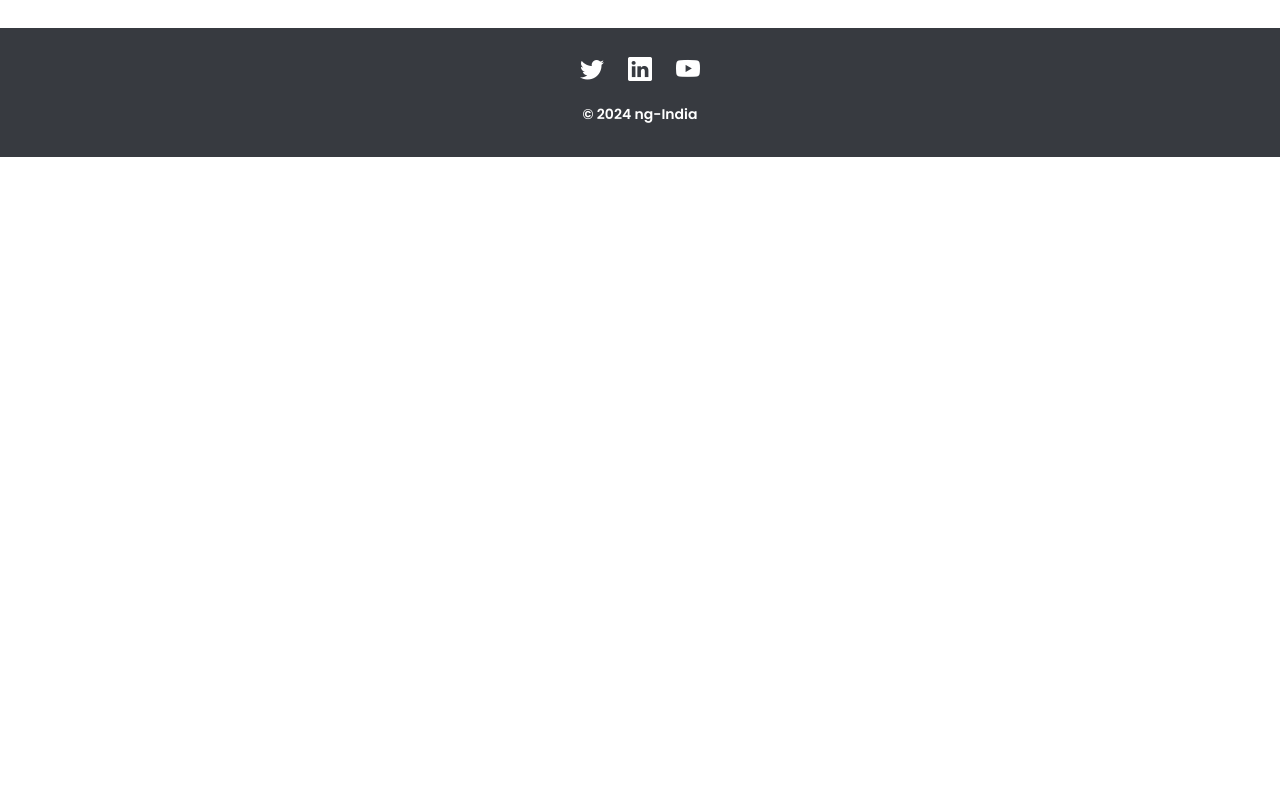
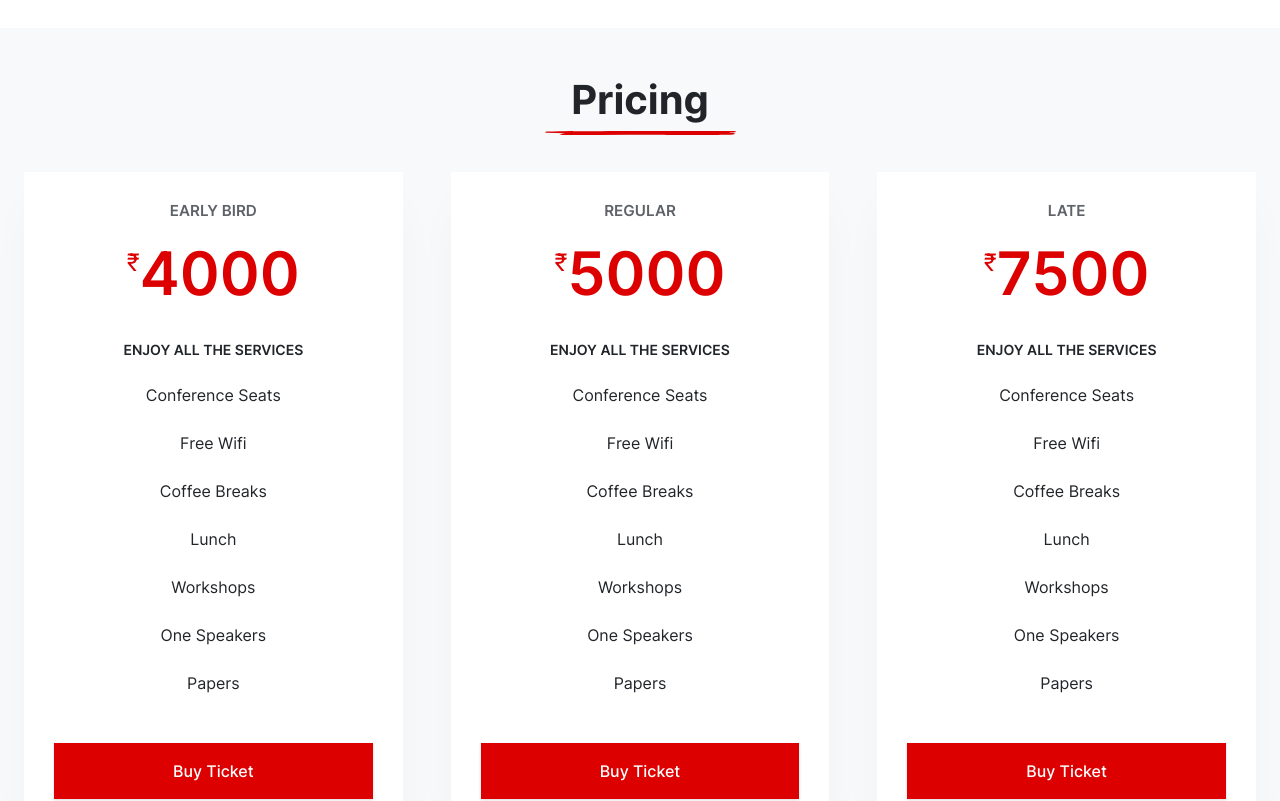
Before and after one commit to debugmodedotnet/ngindia2025, an Angular app: page /home in a window 1280 px wide. Shown: the part 4580-5381 px from the top of the page. Before the commit the page ends 4737 px from the top, so only its background shows below. Built offline with nearby package versions, Linux system fonts and the light colour scheme.

Commit message:
Added Pricing

```diff
--- a/src/app/components/home/home.component.html
+++ b/src/app/components/home/home.component.html
@@ -5,3 +5,5 @@
 <app-agenda />
 
 <app-venue />
+
+<app-pricing />
--- a/src/app/components/home/home.component.ts
+++ b/src/app/components/home/home.component.ts
@@ -3,11 +3,12 @@ import { HeroComponent } from "../hero/hero.component";
 import { SpeakersComponent } from "../speakers/speakers.component";
 import { AgendaComponent } from "../agenda/agenda.component";
 import { VenueComponent } from "../venue/venue.component";
+import { PricingComponent } from "../pricing/pricing.component";
 
 @Component({
   selector: 'app-home',
   standalone: true,
-  imports: [HeroComponent, SpeakersComponent, AgendaComponent, VenueComponent],
+  imports: [HeroComponent, SpeakersComponent, AgendaComponent, VenueComponent, PricingComponent],
   templateUrl: './home.component.html',
   styleUrl: './home.component.scss'
 })
--- /dev/null
+++ b/src/app/components/pricing/pricing.component.html
@@ -0,0 +1,94 @@
+<section class="pricing-section py-5 nmc-bg-light">
+  <div class="container-boxed">
+    <div class="text-center heading mb-5">
+      <h2 class="mb-4 text-bottom-line position-relative">Pricing</h2>
+    </div>
+
+    <div class="row g-5">
+      <div class="col-md-4">
+        <div class="pricing-table">
+          <div class="text-center">
+            <h2 class="nmc-medium-grey font-15 fw-semibold text-uppercase">
+              Early Bird
+            </h2>
+            <span class="price d-block">
+              <sup>₹</sup> <span class="number">4000</span>
+            </span>
+
+            <h3 class="font-14 text-uppercase fw-semibold my-4">
+              Enjoy All The Services
+            </h3>
+
+            <ul class="pricing-text mb-5">
+              <li class="mb-4">Conference Seats</li>
+              <li class="mb-4">Free Wifi</li>
+              <li class="mb-4">Coffee Breaks</li>
+              <li class="mb-4">Lunch</li>
+              <li class="mb-4">Workshops</li>
+              <li class="mb-4">One Speakers</li>
+              <li class="mb-4">Papers</li>
+            </ul>
+
+            <a href="#" class="nmc-btn-primary h-auto px-2 py-3">Buy Ticket</a>
+          </div>
+        </div>
+      </div>
+      <div class="col-md-4">
+        <div class="pricing-table">
+          <div class="text-center">
+            <h2 class="nmc-medium-grey font-15 fw-semibold text-uppercase">
+              Regular
+            </h2>
+            <span class="price d-block">
+              <sup>₹</sup> <span class="number">5000</span>
+            </span>
+
+            <h3 class="font-14 text-uppercase fw-semibold my-4">
+              Enjoy All The Services
+            </h3>
+
+            <ul class="pricing-text mb-5">
+              <li class="mb-4">Conference Seats</li>
+              <li class="mb-4">Free Wifi</li>
+              <li class="mb-4">Coffee Breaks</li>
+              <li class="mb-4">Lunch</li>
+              <li class="mb-4">Workshops</li>
+              <li class="mb-4">One Speakers</li>
+              <li class="mb-4">Papers</li>
+            </ul>
+
+            <a href="#" class="nmc-btn-primary h-auto px-2 py-3">Buy Ticket</a>
+          </div>
+        </div>
+      </div>
+      <div class="col-md-4">
+        <div class="pricing-table">
+          <div class="text-center">
+            <h2 class="nmc-medium-grey font-15 fw-semibold text-uppercase">
+              Late
+            </h2>
+            <span class="price d-block">
+              <sup>₹</sup> <span class="number">7500</span>
+            </span>
+
+            <h3 class="font-14 text-uppercase fw-semibold my-4">
+              Enjoy All The Services
+            </h3>
+
+            <ul class="pricing-text mb-5">
+              <li class="mb-4">Conference Seats</li>
+              <li class="mb-4">Free Wifi</li>
+              <li class="mb-4">Coffee Breaks</li>
+              <li class="mb-4">Lunch</li>
+              <li class="mb-4">Workshops</li>
+              <li class="mb-4">One Speakers</li>
+              <li class="mb-4">Papers</li>
+            </ul>
+
+            <a href="#" class="nmc-btn-primary h-auto px-2 py-3">Buy Ticket</a>
+          </div>
+        </div>
+      </div>
+    </div>
+  </div>
+</section>
--- /dev/null
+++ b/src/app/components/pricing/pricing.component.scss
@@ -0,0 +1,44 @@
+@use "../../styles/variables" as *;
+
+.pricing-section {
+    //border-top: 1px solid #ccc;
+
+    .heading {
+        h2 {
+            font-size: 40px;
+            font-weight: 700;
+        }
+    }
+
+    .pricing-table {
+        padding: 30px;
+        background: $nmc-white;
+        -webkit-box-shadow: 0px 24px 48px -13px rgba(0, 0, 0, 0.05);
+        -moz-box-shadow: 0px 24px 48px -13px rgba(0, 0, 0, 0.05);
+        box-shadow: 0px 24px 48px -13px rgba(0, 0, 0, 0.05);
+        transition: ease all .3s;
+        position: relative;
+
+        .price {
+            sup {
+                font-size: 24px;
+                top: -1em;
+                color: $nmc-primary;
+            }
+
+            .number {
+                font-size: 60px;
+                font-weight: 600;
+                color: $nmc-primary;
+            }
+        }
+
+        &:hover,
+        &:focus {
+            -webkit-box-shadow: 0px 24px 48px -13px rgba(0, 0, 0, 0.11);
+            -moz-box-shadow: 0px 24px 48px -13px rgba(0, 0, 0, 0.11);
+            box-shadow: 0px 24px 48px -13px rgba(0, 0, 0, 0.11);
+        }
+
+    }
+}
--- a/src/app/components/venue/venue.component.html
+++ b/src/app/components/venue/venue.component.html
@@ -1,4 +1,4 @@
-<section class="py-5 nmc-bg-white">
+<section class="venue-section py-5 nmc-bg-white">
   <div class="container-boxed">
     <div class="text-center heading mb-5">
       <h2 class="mb-4 text-bottom-line position-relative">Venue</h2>
--- a/src/app/components/venue/venue.component.scss
+++ b/src/app/components/venue/venue.component.scss
@@ -1,6 +1,6 @@
 @use "../../styles/variables" as *;
 
-section {
+.venue-section {
     //border-top: 1px solid #ccc;
 
     .heading {
@@ -26,6 +26,4 @@ section {
             background: color-mix(in srgb, $nmc-dark-grey, transparent 30%);
         }
     }
-
-
 }
```
Also changed, not shown: src/app/components/pricing/pricing.component.ts (added, +12 -0 lines), 1 other file (tests, documents, lock files or other folders).
